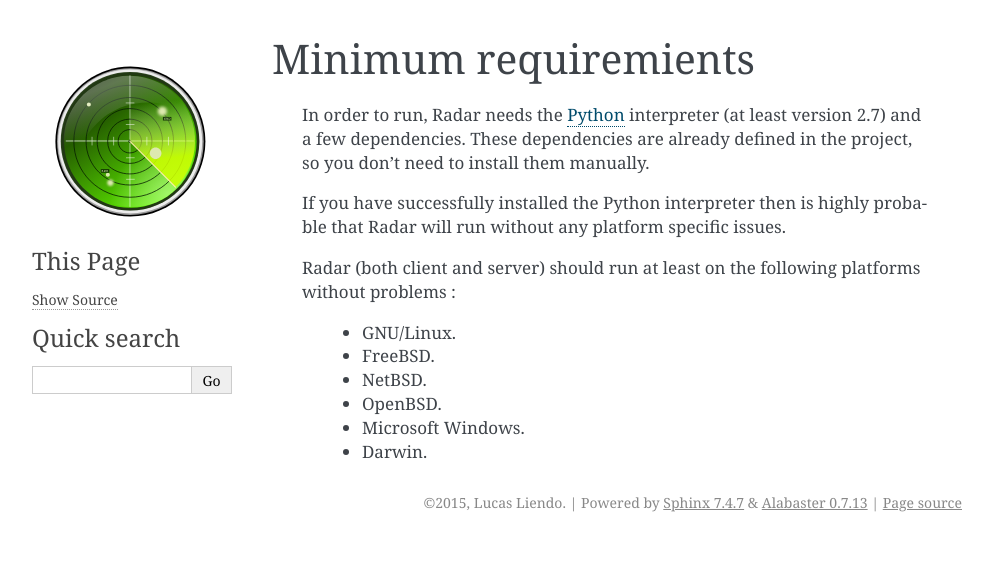
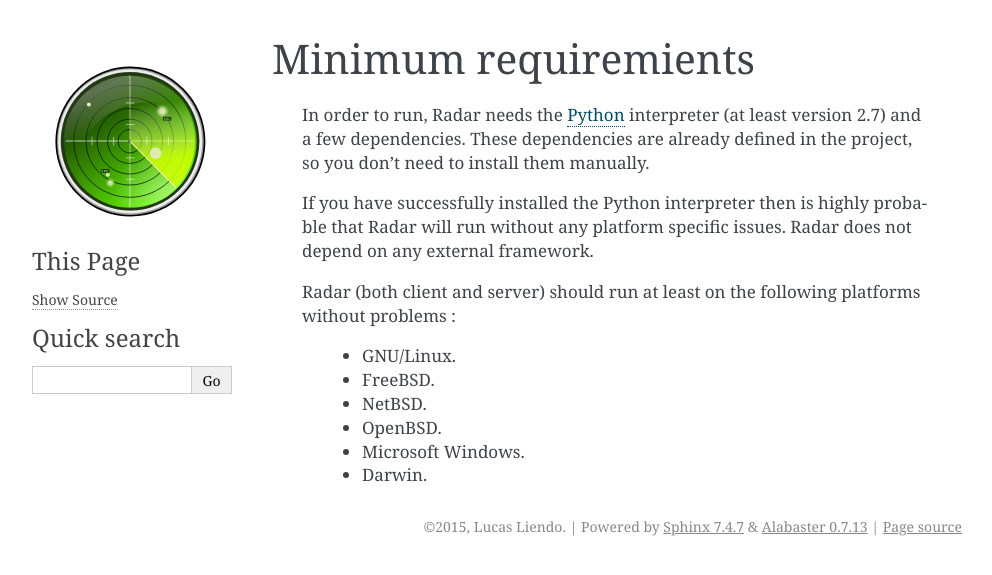
Before and after one commit to lliendo/Radar, a Sphinx documentation site: the page built from docs/minimum-requirements.rst, in a window 1280 px wide. Shown: the top 575 px of the page, without its empty margins (148-1140 px from the left). Built offline with Sphinx 7.4.7, drawn with Linux system fonts in a browser that asks for light colours.

Commit message:
- Updated docs.

```diff
--- a/docs/minimum-requirements.rst
+++ b/docs/minimum-requirements.rst
@@ -6,7 +6,8 @@ Minimum requiremients
     in the project, so you don't need to install them manually.
 
     If you have successfully installed the Python interpreter then is highly
-    probable that Radar will run without any platform specific issues.
+    probable that Radar will run without any platform specific issues. Radar does
+    not depend on any external framework.
 
     Radar (both client and server) should run at least on the following
     platforms without problems :
```
